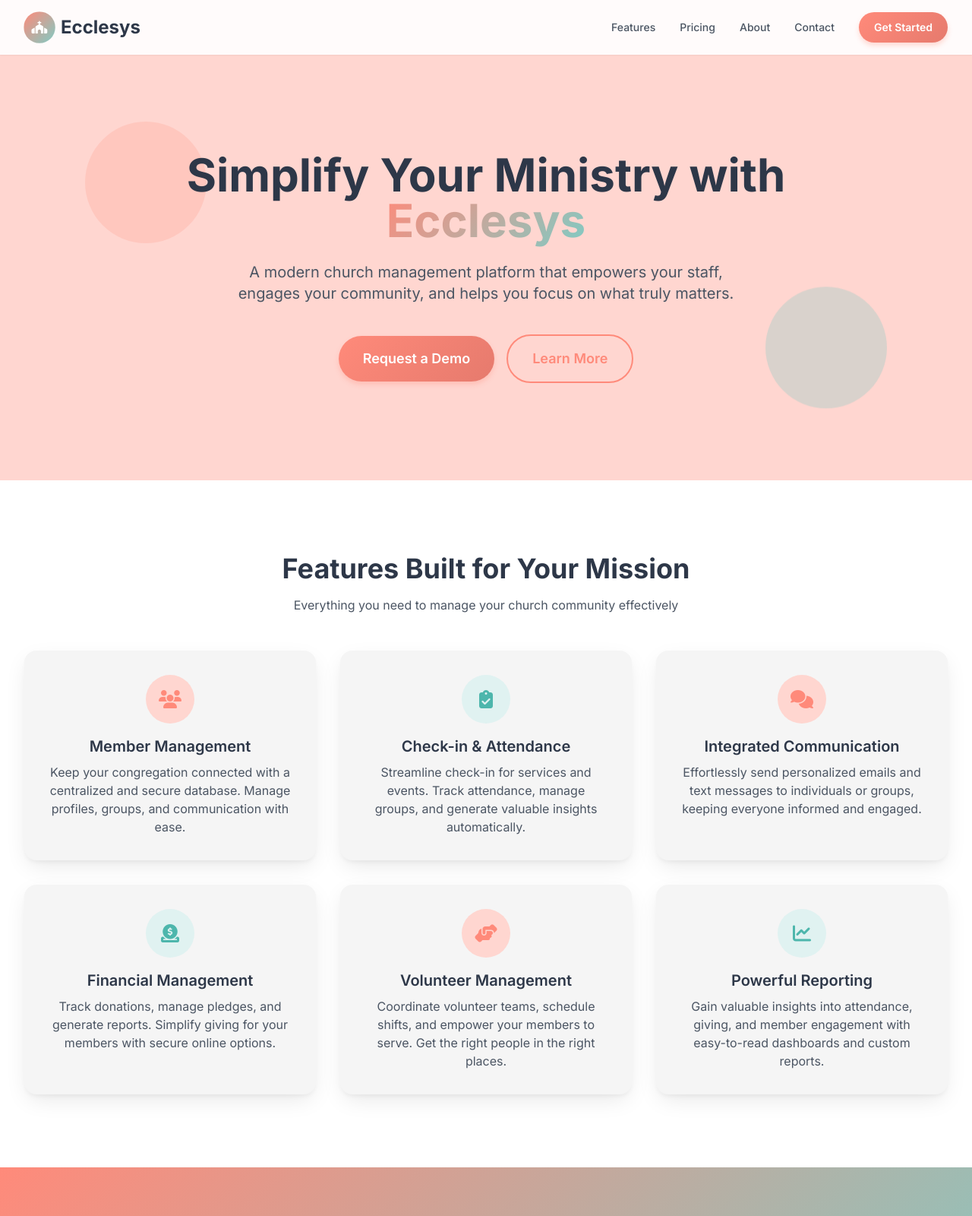
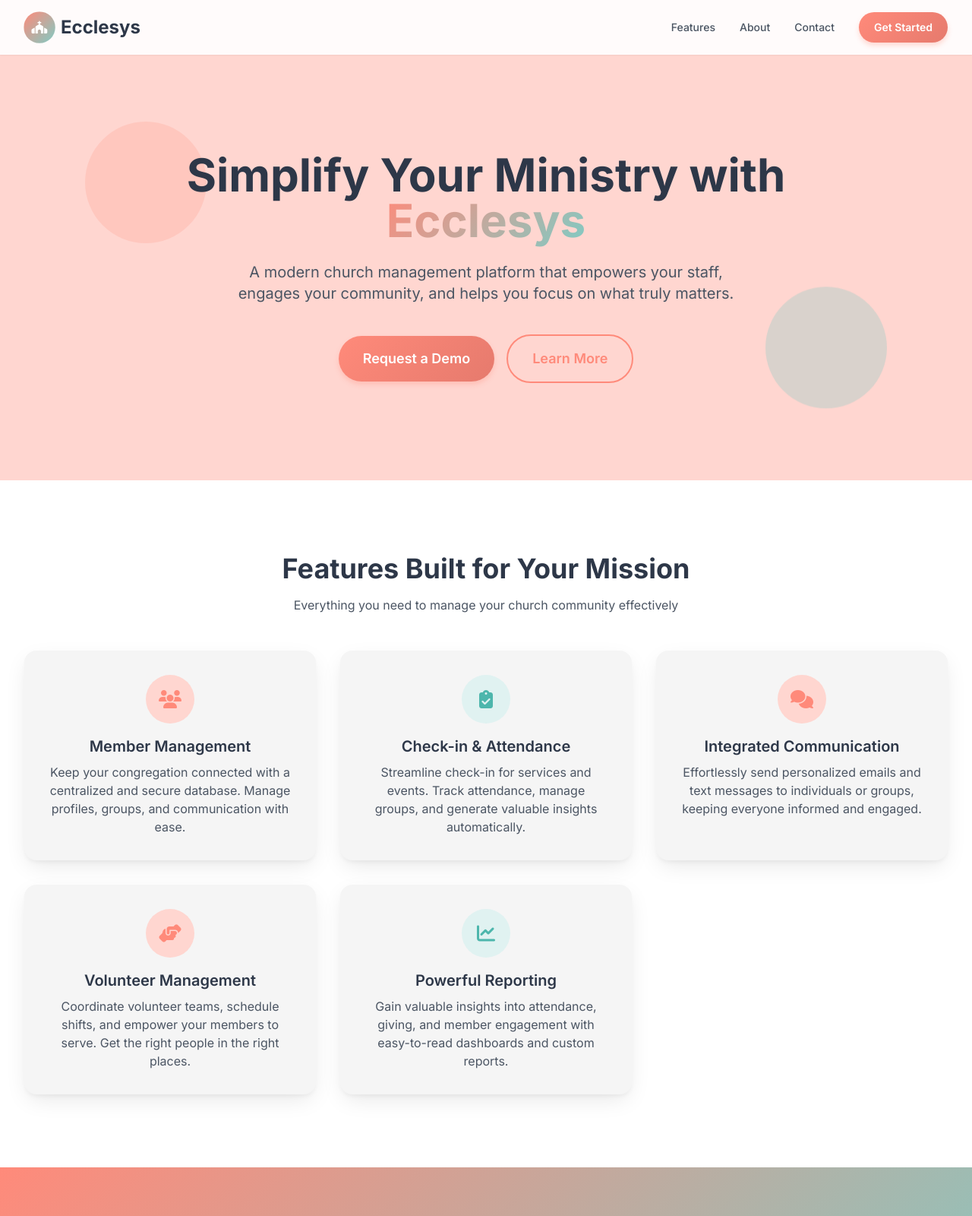
Before and after one commit to ecclesys/ecclesys.github.io, a plain HTML site: page index.html in a window 1280 px wide. Shown: the top 1600 px of the page at 76% size. Drawn offline with nearby package versions, Linux system fonts and the light colour scheme.

Commit message:
landing page

```diff
--- a/index.html
+++ b/index.html
@@ -262,11 +262,6 @@
             >Features</a
           >
           <a
-            href="#pricing"
-            class="nav-link text-sm font-medium text-gray-600 hover:text-salmon transition"
-            >Pricing</a
-          >
-          <a
             href="#about"
             class="nav-link text-sm font-medium text-gray-600 hover:text-salmon transition"
             >About</a
@@ -277,7 +272,7 @@
             >Contact</a
           >
           <a
-            href="#"
+            href="#contact"
             class="px-5 py-2.5 btn-primary text-white text-sm font-semibold rounded-full"
           >
             Get Started
@@ -406,25 +401,7 @@
               </p>
             </div>
 
-            <!-- Feature Card 4: Financial Management -->
-            <div
-              class="bg-sand-light p-8 rounded-2xl card-shadow flex flex-col items-center text-center animate-on-scroll feature-card"
-            >
-              <div
-                class="w-16 h-16 bg-seafoam-light rounded-full flex items-center justify-center mb-4"
-              >
-                <i
-                  class="fas fa-donate feature-icon text-2xl text-seafoam-dark"
-                ></i>
-              </div>
-              <h3 class="text-xl font-semibold mb-2">Financial Management</h3>
-              <p class="text-gray-600">
-                Track donations, manage pledges, and generate reports. Simplify
-                giving for your members with secure online options.
-              </p>
-            </div>
-
-            <!-- Feature Card 5: Volunteer Scheduling -->
+            <!-- Feature Card 4: Volunteer Scheduling -->
             <div
               class="bg-sand-light p-8 rounded-2xl card-shadow flex flex-col items-center text-center animate-on-scroll feature-card"
             >
@@ -442,7 +419,7 @@
               </p>
             </div>
 
-            <!-- Feature Card 6: Reporting & Insights -->
+            <!-- Feature Card 5: Reporting & Insights -->
             <div
               class="bg-sand-light p-8 rounded-2xl card-shadow flex flex-col items-center text-center animate-on-scroll feature-card"
             >
@@ -641,13 +618,6 @@
                 <a
                   href="#"
                   class="text-gray-400 hover:text-salmon-light transition"
-                  >Pricing</a
-                >
-              </li>
-              <li>
-                <a
-                  href="#"
-                  class="text-gray-400 hover:text-salmon-light transition"
                   >Demo</a
                 >
               </li>
```
